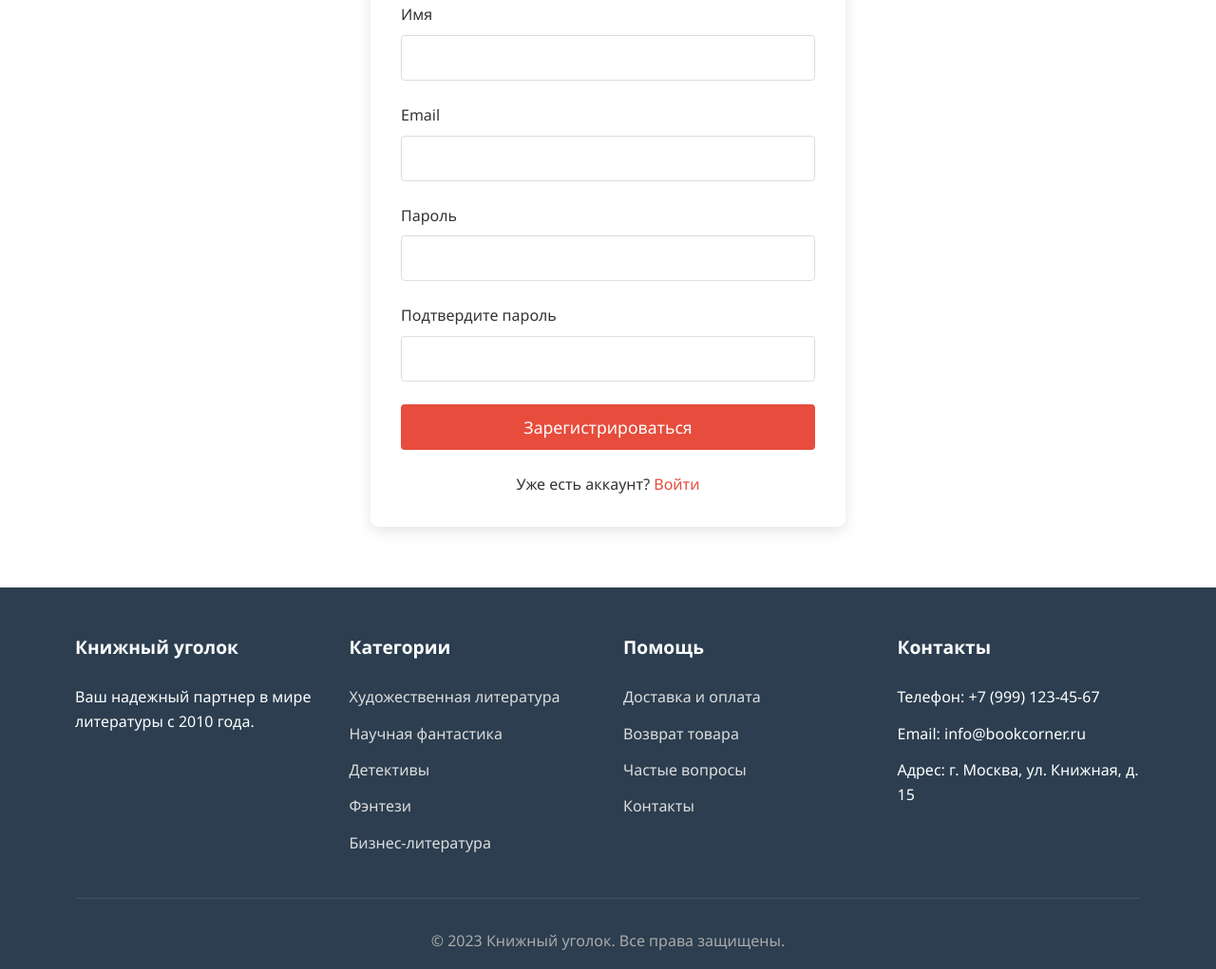
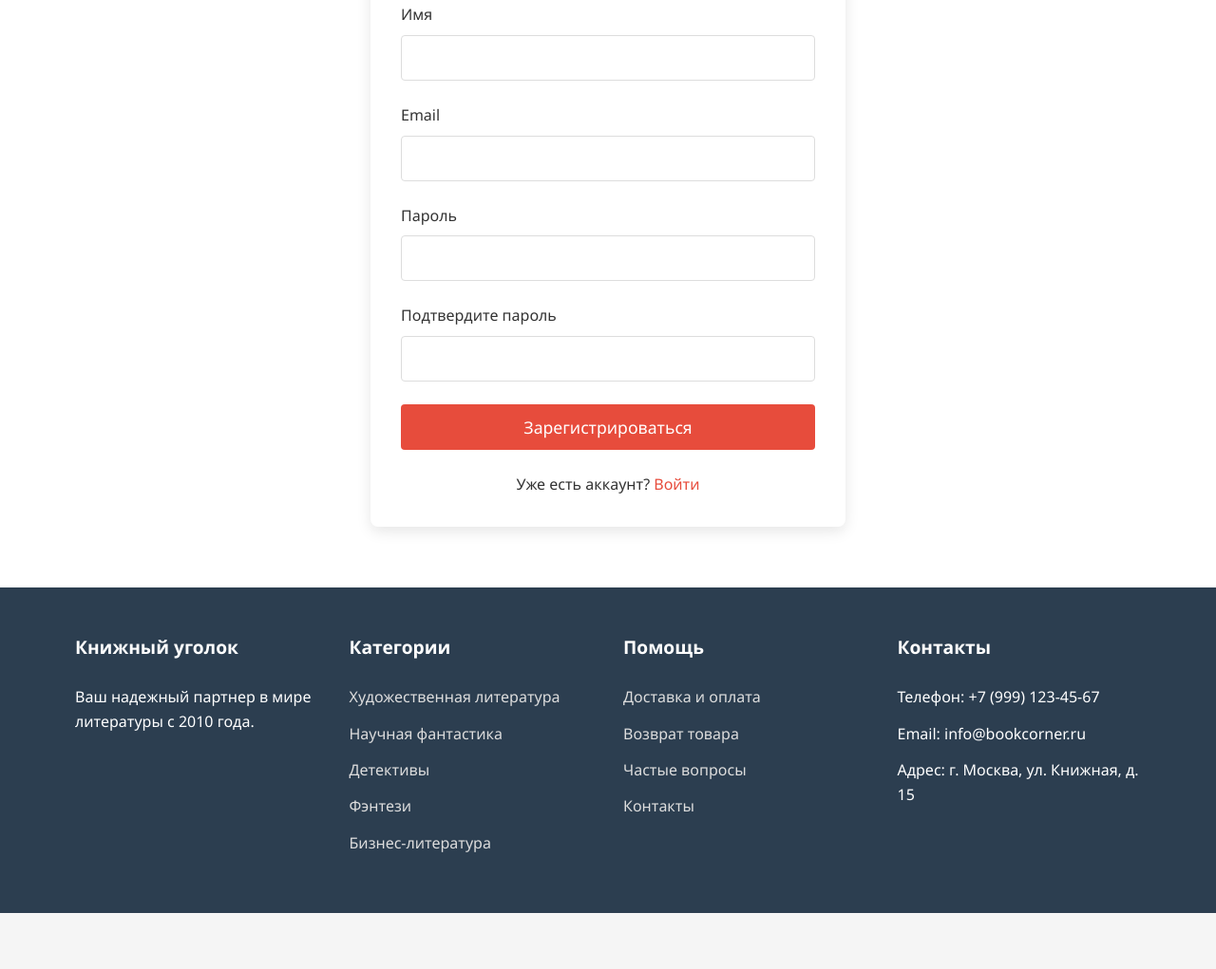
Before and after one commit to wjoxx/online-store.github.io, a plain HTML site: page register.html in a window 1280 px wide. Shown: the part 241-1262 px from the top of the page at 95% size. After the commit the page ends 1203 px from the top, so only its background shows below. Drawn offline with Linux system fonts and the light colour scheme; files that its build step writes are made by us from their sources; files whose address does not match are found by name.

Commit message:
Update register.html

```diff
--- a/register.html
+++ b/register.html
@@ -93,9 +93,7 @@
                     </ul>
                 </div>
             </div>
-            <div class="copyright">
-                <p>&copy; 2023 Книжный уголок. Все права защищены.</p>
-            </div>
+
         </div>
     </footer>
 
```
